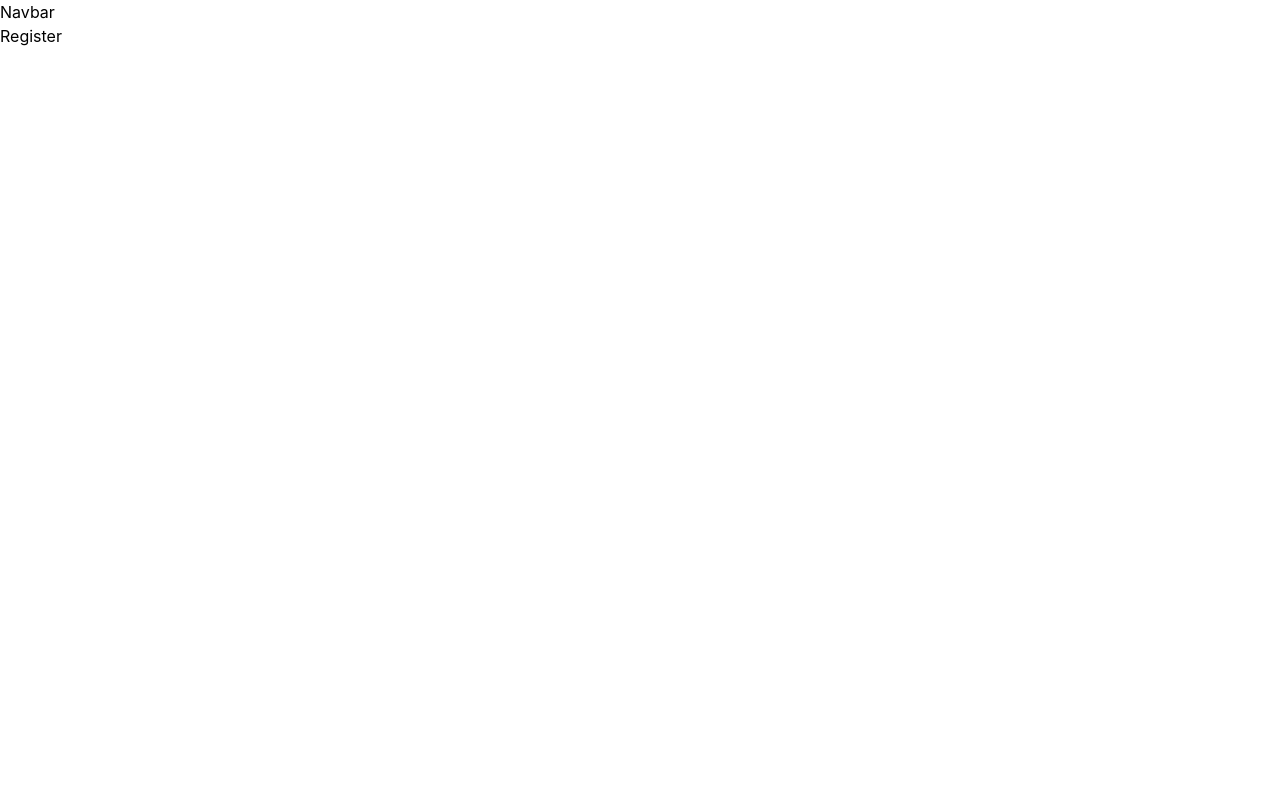
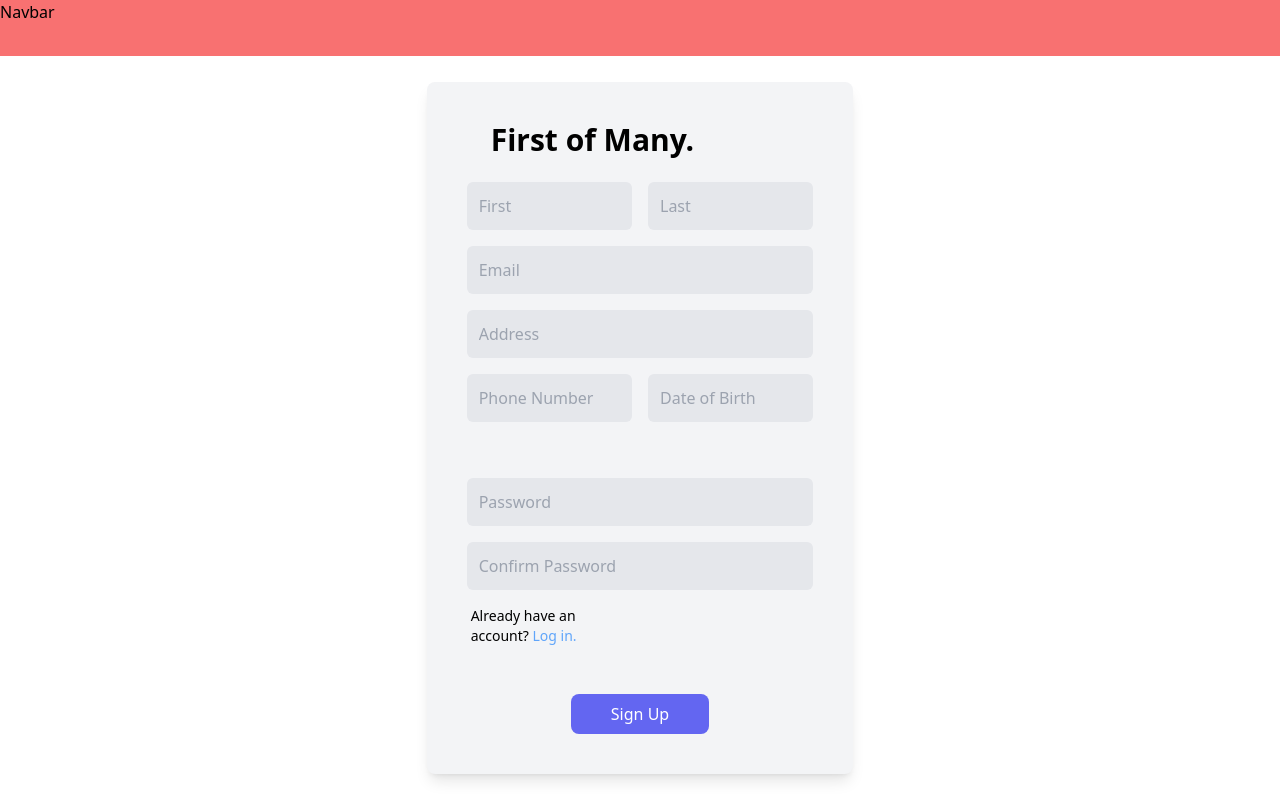
Before and after one commit to Facebook-University-Projects/Swimster, a React (Create React App) app in the folder swimster-ui/: page /register in a window 1280 px wide. Built offline with nearby package versions, Linux system fonts and the light colour scheme.

Commit message:
designed Register component UI

```diff
--- a/swimster-ui/src/components/App/App.jsx
+++ b/swimster-ui/src/components/App/App.jsx
@@ -1,16 +1,19 @@
 import * as React from 'react'
 import { BrowserRouter, Routes, Route } from 'react-router-dom'
-import { style } from './style'
 import Home from '../Home/Home'
 import Login from '../Login/Login'
 import Register from '../Register/Register'
 import Navbar from '../Navbar/Navbar'
 
+const style = {
+  app: 'm-0 p-0 flex flex-col h-screen'
+}
+
 const App = () => {
   return (
     <BrowserRouter>
-      <Navbar />
       <main className={style.app}>
+        <Navbar />
         <Routes>
           <Route path='/' element={<Home />}/>
           <Route path='/login' element={<Login />}/>
--- a/swimster-ui/src/components/Navbar/Navbar.jsx
+++ b/swimster-ui/src/components/Navbar/Navbar.jsx
@@ -1,8 +1,12 @@
 import * as React from 'react'
+
+const style = {
+    navbar: 'bg-red-400 h-14'
+}
 
 const Navbar = () => {
     return (
-        <div>Navbar</div>
+        <div className={style.navbar}>Navbar</div>
     )
 }
 
--- a/swimster-ui/src/components/Register/Register.jsx
+++ b/swimster-ui/src/components/Register/Register.jsx
@@ -1,8 +1,31 @@
 import * as React from 'react'
+import { style } from './style'
 
 const Register = () => {
     return (
-        <div>Register</div>
+        <div className={style.register}>
+            <div className={style.formContainer}>
+                <h1 className={style.formHeader}>First of Many.</h1>
+                <div className={style.userDetails}>
+                    <input className={style.inputElement} type="text" placeholder="First"/>
+                    <input className={style.inputElement} type="text" placeholder="Last"/>
+                    <input className={`${style.inputElement} ${style.fullInput}`} type="email" placeholder="Email"/>
+                    <input className={`${style.inputElement} ${style.fullInput}`} type="text" placeholder="Address"/>
+                    <input className={style.inputElement} type="text" placeholder="Phone Number"/>
+                    <input className={style.inputElement} type="text" placeholder="Date of Birth"/>
+                    <br></br>
+                    <input className={`${style.inputElement} ${style.fullInput}`} type="text" placeholder="Password"/>
+                    <input className={`${style.inputElement} ${style.fullInput}`} type="text" placeholder="Confirm Password"/>
+                    <p className={style.toLogin}>
+                        Already have an account? <span className={style.loginLink}>Log in.</span>
+                    </p>
+                </div>
+                <br></br>
+                <button className={style.submitButton}>
+                    Sign Up
+                </button>
+            </div>
+        </div>
     )
 }
 
--- a/swimster-ui/src/components/Register/style.js
+++ b/swimster-ui/src/components/Register/style.js
@@ -0,0 +1,12 @@
+export const style = {
+    register: 'flex-1 flex justify-center items-center',
+    formContainer: 'bg-gray-100 w-1/3 p-10 flex flex-col items-center space-y-6 rounded-lg shadow-lg',
+    formHeader: 'font-semibold text-3xl self-start ml-6',
+    userDetails: 'grid grid-cols-2 gap-x-4 gap-y-4',
+    inputElement: 'rounded-md p-3 bg-gray-200',
+    fullInput: 'col-span-2',
+    toLogin: 'ml-1 text-sm',
+    loginLink: 'text-blue-400',
+    submitButton: 'bg-indigo-500 w-2/5 py-2 rounded-lg text-white'
+
+}
--- a/swimster-ui/src/index.css
+++ b/swimster-ui/src/index.css
@@ -1,15 +1,6 @@
 @tailwind base;
 @tailwind components;
 @tailwind utilities;
-
-body {
-  margin: 0;
-  font-family: -apple-system, BlinkMacSystemFont, 'Segoe UI', 'Roboto', 'Oxygen',
-    'Ubuntu', 'Cantarell', 'Fira Sans', 'Droid Sans', 'Helvetica Neue',
-    sans-serif;
-  -webkit-font-smoothing: antialiased;
-  -moz-osx-font-smoothing: grayscale;
-}
 
 code {
   font-family: source-code-pro, Menlo, Monaco, Consolas, 'Courier New',
```
